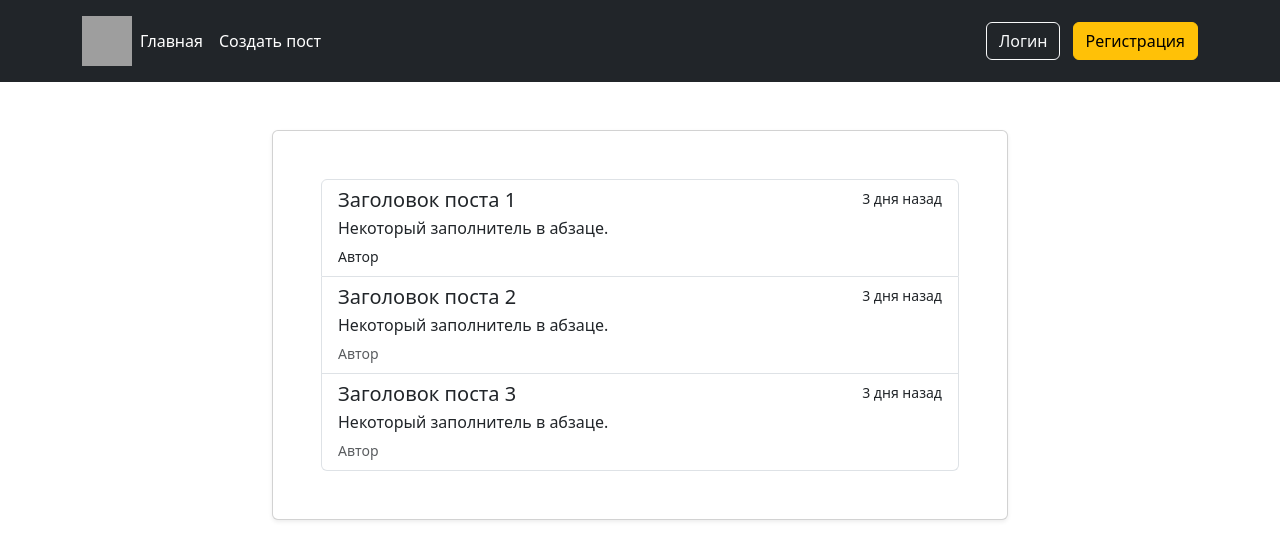
After one commit to SkofiTI/itpelag-blog, a PHP site: template views/index.html.twig in a window 1280 px wide. The commit adds this page. Shown: the top 560 px of the page. Run offline with PHP 8.4, Linux system fonts and the light colour scheme; the template is opened without the code that fills it, so the values that code supplies are empty; some libraries are stand-ins or nearby versions; grey boxes are pictures that could not be loaded.

Commit message:
Добавлены базовые шаблоны для страниц

```diff
--- a/routes/web.php
+++ b/routes/web.php
@@ -6,4 +6,7 @@ use Framework\Routing\Route;
 return [
     Route::get('/', [PostController::class, 'index']),
     Route::get('/posts/{id:\d+}', [PostController::class, 'show']),
+    Route::get('/posts/create', [PostController::class, 'create']),
+    Route::get('/login', [PostController::class, 'login']),
+    Route::get('/registration', [PostController::class, 'registration']),
 ];
--- /dev/null
+++ b/views/components/navbar.html.twig
@@ -0,0 +1,19 @@
+<header class="p-3 text-bg-dark">
+    <div class="container">
+        <div class="d-flex flex-wrap align-items-center justify-content-center justify-content-lg-start">
+            <a href="/" class="d-flex align-items-center mb-2 mb-lg-0 text-white text-decoration-none">
+                <img width="50" height="50" src="https://img.icons8.com/badges/48/blogger.png" alt="blogger"/>
+            </a>
+
+            <ul class="nav col-12 col-lg-auto me-lg-auto mb-2 mb-md-0">
+                <li><a href="/" class="nav-link px-2 text-white">Главная</a></li>
+                <li><a href="/posts/create" class="nav-link px-2 text-white">Создать пост</a></li>
+            </ul>
+
+            <div class="text-end">
+                <a href="/login" class="btn btn-outline-light me-2">Логин</a>
+                <a href="/registration" class="btn btn-warning">Регистрация</a>
+            </div>
+        </div>
+    </div>
+</header>
--- /dev/null
+++ b/views/index.html.twig
@@ -0,0 +1,30 @@
+{% extends 'layouts/base.html.twig' %}
+
+{% block main %}
+    <div class="list-group">
+        <a href="#" class="list-group-item list-group-item-action" aria-current="true">
+            <div class="d-flex w-100 justify-content-between">
+            <h5 class="mb-1">Заголовок поста 1</h5>
+            <small>3 дня назад</small>
+            </div>
+            <p class="mb-1">Некоторый заполнитель в абзаце.</p>
+            <small>Автор</small>
+        </a>
+        <a href="#" class="list-group-item list-group-item-action">
+            <div class="d-flex w-100 justify-content-between">
+            <h5 class="mb-1">Заголовок поста 2</h5>
+            <small>3 дня назад</small>
+            </div>
+            <p class="mb-1">Некоторый заполнитель в абзаце.</p>
+            <small class="text-muted">Автор</small>
+        </a>
+        <a href="#" class="list-group-item list-group-item-action">
+            <div class="d-flex w-100 justify-content-between">
+            <h5 class="mb-1">Заголовок поста 3</h5>
+            <small>3 дня назад</small>
+            </div>
+            <p class="mb-1">Некоторый заполнитель в абзаце.</p>
+            <small class="text-muted">Автор</small>
+        </a>
+    </div>
+{% endblock %}
--- /dev/null
+++ b/views/layouts/base.html.twig
@@ -0,0 +1,24 @@
+<!DOCTYPE html>
+<html lang="en">
+<head>
+    <meta charset="utf-8">
+    <meta name="viewport" content="width=device-width, initial-scale=1">
+    <title>IT-Pelag Blog</title>
+    <link href="https://cdn.jsdelivr.net/npm/bootstrap@5.3.3/dist/css/bootstrap.min.css" rel="stylesheet" integrity="sha384-QWTKZyjpPEjISv5WaRU9OFeRpok6YctnYmDr5pNlyT2bRjXh0JMhjY6hW+ALEwIH" crossorigin="anonymous">
+</head>
+<body>
+    {% include 'components/navbar.html.twig' %}
+    <div class="container my-5">
+        <div class="row justify-content-center">
+            <div class="col-md-8">
+                <div class="card shadow-sm">
+                    <div class="card-body p-5">
+                        {% block main %} {% endblock %}
+                    </div>
+                </div>
+            </div>
+        </div>
+    </div>
+    <script src="https://cdn.jsdelivr.net/npm/bootstrap@5.3.3/dist/js/bootstrap.bundle.min.js" integrity="sha384-YvpcrYf0tY3lHB60NNkmXc5s9fDVZLESaAA55NDzOxhy9GkcIdslK1eN7N6jIeHz" crossorigin="anonymous"></script>
+</body>
+</html>
```
Also changed, not shown: app/Controllers/PostController.php (+18 -7 lines), framework/src/Controller/AbstractController.php (+12 -0 lines), framework/src/Http/Response.php (+7 -1 lines), views/create.html.twig (added, +17 -0 lines), views/login.html.twig (added, +20 -0 lines), views/registration.html.twig (added, +24 -0 lines), views/show.html.twig (added, +8 -0 lines).
